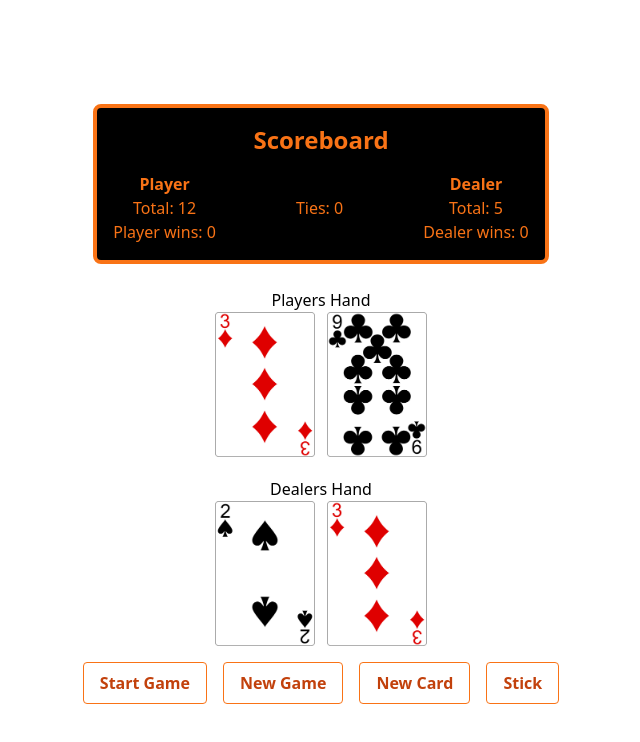
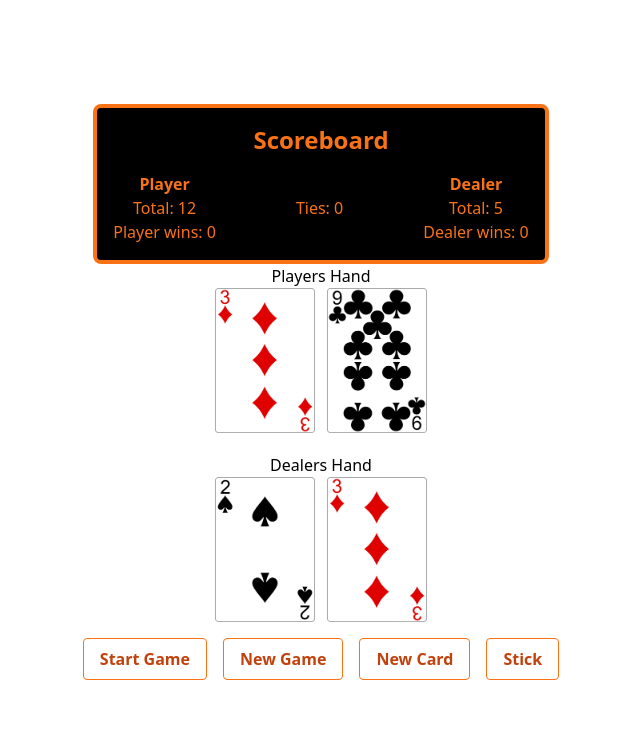
Before and after one commit to SeanMH8911/Blackjack-Next, a Next.js app: page / in a window 1280 px wide. Both pictures are taken after a click on the button "Start Game". Shown: the top 742 px of the page, without its empty margins (319-959 px from the left). Built offline with nearby package versions, Linux system fonts and the light colour scheme.

Commit message:
updated margin

```diff
--- a/pages/index.tsx
+++ b/pages/index.tsx
@@ -220,7 +220,7 @@ setGameOver(false)
       <div >
         <div className='flex flex-col justify-center items-center'>
         { inPlay && (
-            <div className='text-center border-4 m-0 border-orange-500 p-4 bg-black  text-orange-500 m-6 rounded-lg'>
+            <div className='text-center border-4  border-orange-500 p-4 bg-black  text-orange-500 rounded-lg'>
             <h1 className='text-2xl font-bold mb-4'>Scoreboard</h1>
             <div className='flex justify-center items-center space-x-20'>
             <div className='flex flex-col items-center'>
```
